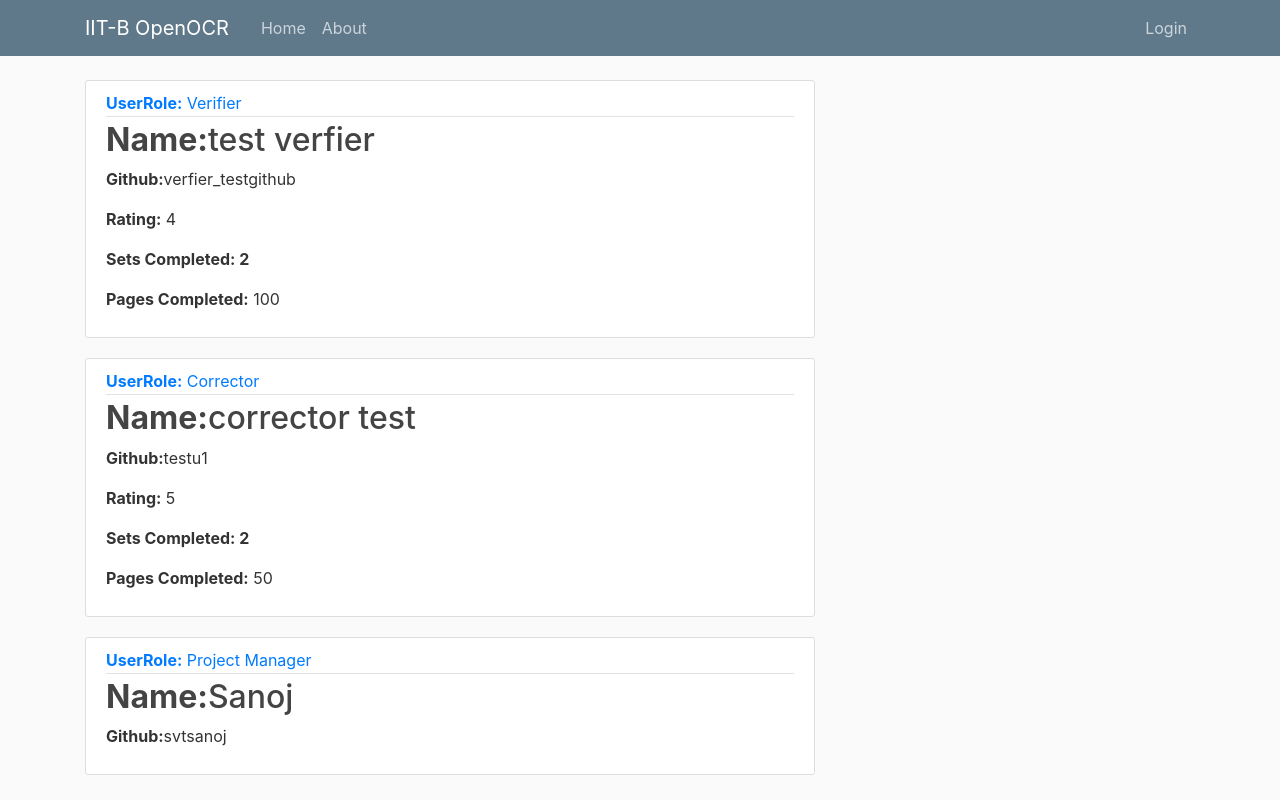
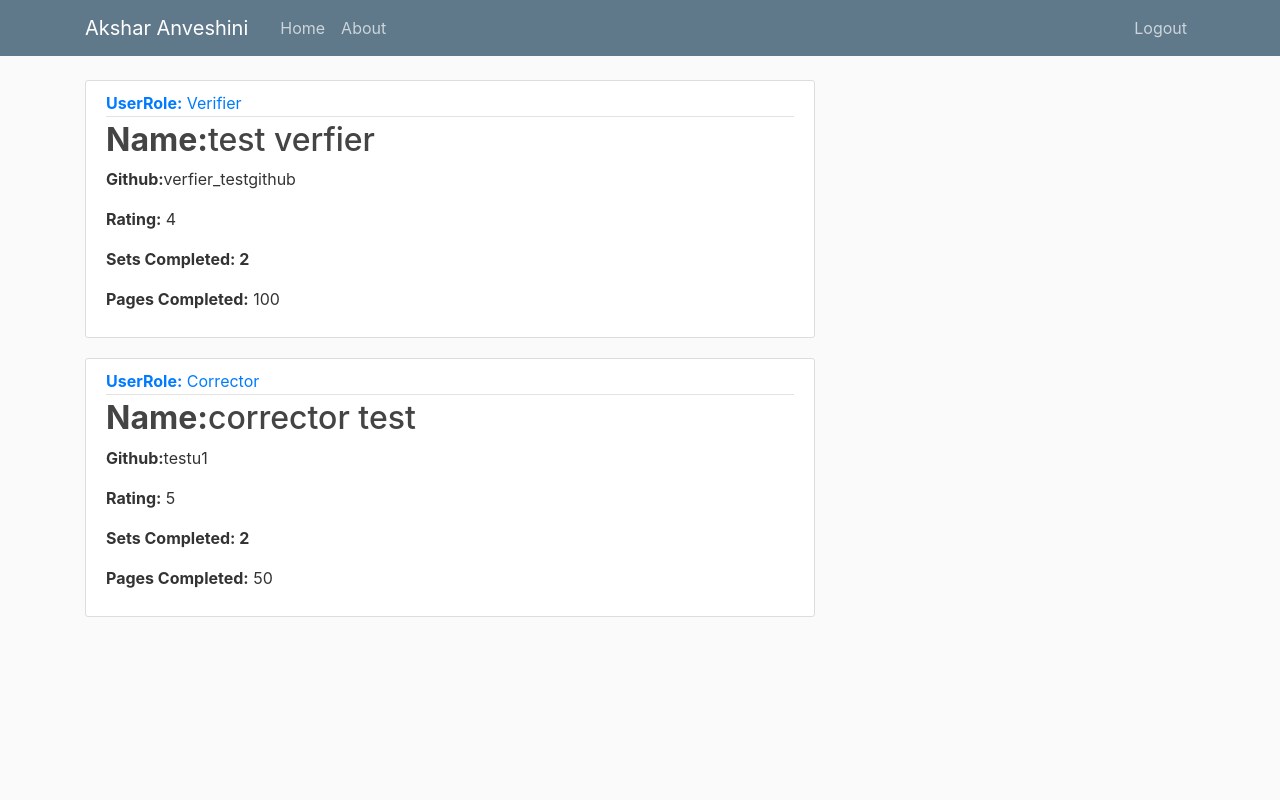
Before and after one commit to foxer9developer/Django-ERP-Model, a Django app: template IITB_OpenOCR/IIT_OpenOCR/templates/IIT_OpenOCR/home.html in a window 1280 px wide. Run offline with Django 3.2, Linux system fonts and the light colour scheme; the template is opened without the code that fills it: values that come from a table or form of the project are taken from there, others are empty; data comes from the database, SQL or seed files in the repository; both versions use the stored data as it was after the commit; some libraries are stand-ins or nearby versions.

Commit message:
requirements.txt added, navbar modified

```diff
--- a/IITB_OpenOCR/IIT_OpenOCR/templates/IIT_OpenOCR/base.html
+++ b/IITB_OpenOCR/IIT_OpenOCR/templates/IIT_OpenOCR/base.html
@@ -14,7 +14,7 @@
     <link rel="stylesheet" type="text/css" href="{% static 'IIT_OpenOCR/main.css' %}">
 
     {% if title %}
-    <title>IIT_OpenOCR-{{ title }}</title>
+    <title>Akshar Anveshini</title>
     {% else %}
     <title>IIT_OpenOCR</title>
     {% endif %}
@@ -22,7 +22,7 @@
     <header class="site-header">
         <nav class="navbar navbar-expand-md navbar-dark bg-steel fixed-top">
         <div class="container">
-      <a class="navbar-brand mr-4" href="/">IIT-B OpenOCR</a>
+      <a class="navbar-brand mr-4" href="/">Akshar Anveshini</a>
       <button class="navbar-toggler" type="button" data-toggle="collapse" data-target="#navbarToggle" aria-controls="navbarToggle" aria-expanded="false" aria-label="Toggle navigation">
       <span class="navbar-toggler-icon"></span>
       </button>
@@ -33,7 +33,7 @@
         </div>
         <!-- Navbar Right Side -->
         <div class="navbar-nav">
-          <a class="nav-item nav-link" href="#">Login</a>
+          <a class="nav-item nav-link" href="{% url 'accounts:logout' %}">Logout</a>
       <!--    <a class="nav-item nav-link" href="#">Register</a>    -->
         </div>
       </div>
--- a/IITB_OpenOCR/IIT_OpenOCR/templates/IIT_OpenOCR/home.html
+++ b/IITB_OpenOCR/IIT_OpenOCR/templates/IIT_OpenOCR/home.html
@@ -1,6 +1,7 @@
 {% extends "IIT_OpenOCR/base.html" %}
 {% block content %}
 {% for users in users %}
+    {% if users.user_role != 'Project Manager' %}
         <article class="media content-section">
             <div class="media-body">
                 <div class="article-metadata">
@@ -9,12 +10,11 @@
                 </div>
                 <h2><a class="article-content"><b>Name:</b>{{ users.name }}</a></h2>
                 <p class="article-content"><b>Github:</b>{{ users.github_username }}</p>
-                {% if users.user_role != 'Project Manager' %}
                 <p class="article-content"><b>Rating:</b> {{ users.user_sets.avg_rating }} </p>
                 <p class="article-content"><b>Sets Completed: {{ users.user_sets.sets_completed }}</b></p>
                 <p class="article-content"><b>Pages Completed:</b> {{ users.user_sets.pages_completed }}</p>
-                {% endif %}
             </div>
         </article>
+    {% endif %}
 {% endfor %}
 {% endblock content %}
```
Also changed, not shown: IITB_OpenOCR/IIT_OpenOCR/views.py (+9 -12 lines), IITB_OpenOCR/requirements.txt (added, +49 -0 lines), IITB_OpenOCR/db.sqlite3. Lines whose indentation alone changed are shown as unchanged.
